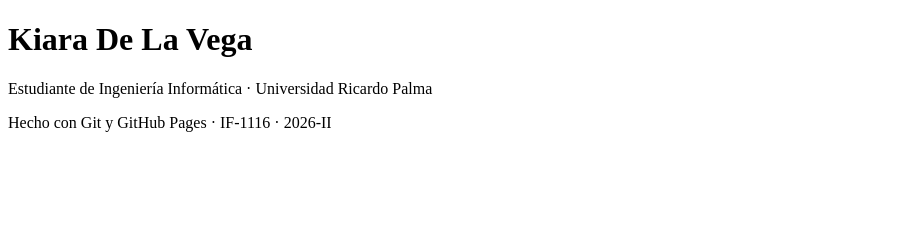
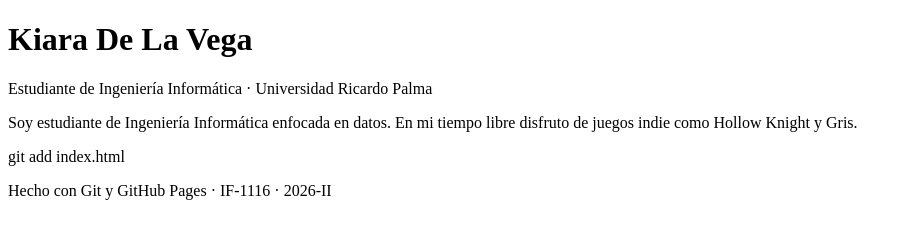
Before and after one commit to KrisD08/KrisD08.github.io, a plain HTML site: page index.html in a window 1280 px wide. Shown: the whole page, without its empty margins (0-912 px from the left). Drawn offline with Linux system fonts and the light colour scheme.

Commit message:
Agregar seccion Sobre mi

```diff
--- a/index.html
+++ b/index.html
@@ -11,7 +11,9 @@
     <p>Estudiante de Ingeniería Informática · Universidad Ricardo Palma</p>
   </header>
   <main>
-    <!-- las secciones van aquí -->
+    <section id="sobre-mi">
+      <p>Soy estudiante de Ingeniería Informática enfocada en datos. En mi tiempo libre disfruto de juegos indie como Hollow Knight y Gris.</p>
+    </section>git add index.html
   </main>
   <footer>
     <p>Hecho con Git y GitHub Pages · IF-1116 · 2026-II</p>
```
